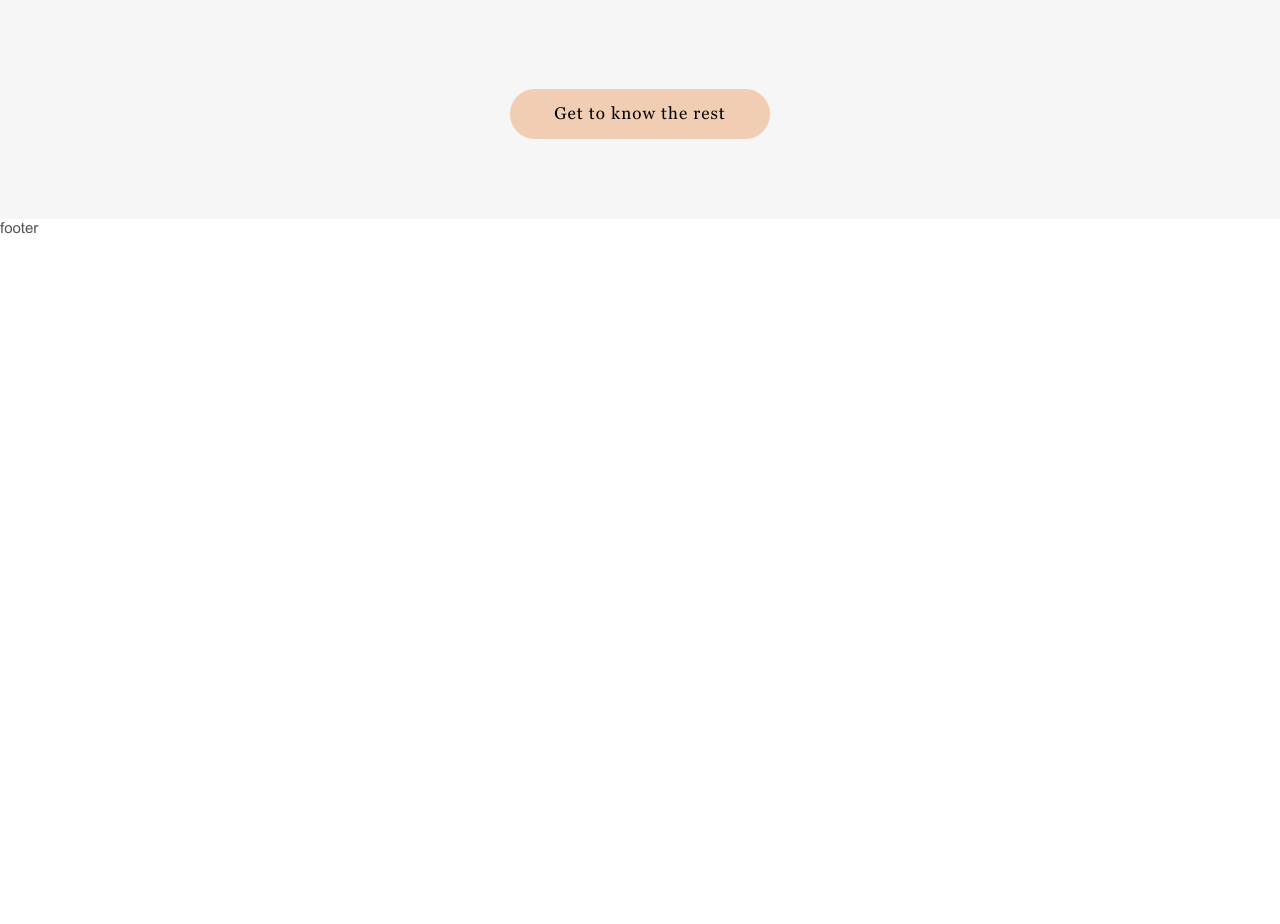
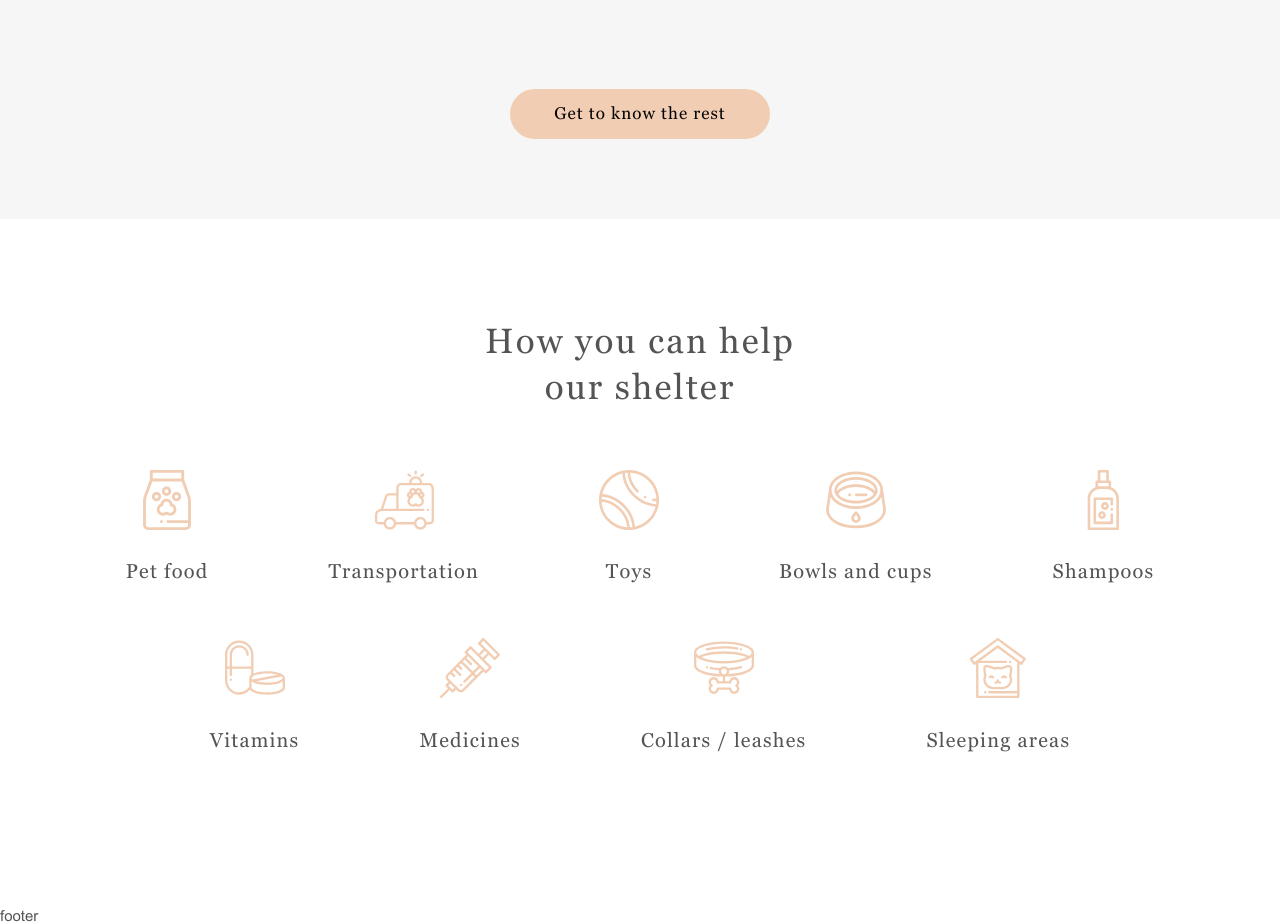
Before and after one commit to maks-1987/dev-rs, a plain HTML site: page pages/main/index.html in a window 1280 px wide. Shown: the part 2043-2967 px from the top of the page. Before the commit the page ends 2279 px from the top, so only its background shows below. Drawn offline with Linux system fonts and the light colour scheme; a script that the page names is missing.

Commit message:
feat: help sect layout

```diff
--- a/pages/main/index.html
+++ b/pages/main/index.html
@@ -100,43 +100,61 @@
       <!-- Help-section -->
       <div class="help-section">
         <div class="help-section-container container">
-          <div class="help-section__title"></div>
+          <h3 class="help-section__title">How you can help our shelter</h3>
           <div class="help-section__content">
             <div class="help-section__item help-item">
-              <div class="help-item__icon"></div>
-              <div class="help-item__text"></div>
+              <svg class="icon help-item__icon">
+                <use xlink:href="../../assets/icons/sprites.svg#Vector1"></use>
+              </svg>
+              <div class="help-item__text">Pet food</div>
             </div>
             <div class="help-section__item help-item">
-              <div class="help-item__icon"></div>
-              <div class="help-item__text"></div>
+              <svg class="icon help-item__icon">
+                <use xlink:href="../../assets/icons/sprites.svg#transportation"></use>
+              </svg>
+              <div class="help-item__text">Transportation</div>
             </div>
             <div class="help-section__item help-item">
-              <div class="help-item__icon"></div>
-              <div class="help-item__text"></div>
+              <svg class="icon help-item__icon">
+                <use xlink:href="../../assets/icons/sprites.svg#toys"></use>
+              </svg>
+              <div class="help-item__text">Toys</div>
             </div>
             <div class="help-section__item help-item">
-              <div class="help-item__icon"></div>
-              <div class="help-item__text"></div>
+              <svg class="icon help-item__icon">
+                <use xlink:href="../../assets/icons/sprites.svg#bowls-and-cups"></use>
+              </svg>
+              <div class="help-item__text">Bowls and cups</div>
             </div>
             <div class="help-section__item help-item">
-              <div class="help-item__icon"></div>
-              <div class="help-item__text"></div>
+              <svg class="icon help-item__icon">
+                <use xlink:href="../../assets/icons/sprites.svg#shampoos"></use>
+              </svg>
+              <div class="help-item__text">Shampoos</div>
             </div>
             <div class="help-section__item help-item">
-              <div class="help-item__icon"></div>
-              <div class="help-item__text"></div>
+              <svg class="icon help-item__icon">
+                <use xlink:href="../../assets/icons/sprites.svg#vitamins"></use>
+              </svg>
+              <div class="help-item__text">Vitamins</div>
             </div>
             <div class="help-section__item help-item">
-              <div class="help-item__icon"></div>
-              <div class="help-item__text"></div>
+              <svg class="icon help-item__icon">
+                <use xlink:href="../../assets/icons/sprites.svg#medicines"></use>
+              </svg>
+              <div class="help-item__text">Medicines</div>
             </div>
             <div class="help-section__item help-item">
-              <div class="help-item__icon"></div>
-              <div class="help-item__text"></div>
+              <svg class="icon help-item__icon">
+                <use xlink:href="../../assets/icons/sprites.svg#collars-or-leashes"></use>
+              </svg>
+              <div class="help-item__text">Collars / leashes</div>
             </div>
             <div class="help-section__item help-item">
-              <div class="help-item__icon"></div>
-              <div class="help-item__text"></div>
+              <svg class="icon help-item__icon">
+                <use xlink:href="../../assets/icons/sprites.svg#sleeping-area"></use>
+              </svg>
+              <div class="help-item__text">Sleeping areas</div>
             </div>
           </div>
         </div>
--- a/pages/main/scss/main.css
+++ b/pages/main/scss/main.css
@@ -44,7 +44,6 @@ h1 {
    * 2. Show the overflow in Edge and IE.
    */
 hr {
-  -webkit-box-sizing: content-box;
   box-sizing: content-box;
   /* 1 */
   height: 0;
@@ -82,7 +81,6 @@ abbr[title] {
   /* 1 */
   text-decoration: underline;
   /* 2 */
-  -webkit-text-decoration: underline dotted;
   text-decoration: underline dotted;
   /* 2 */
 }
@@ -230,7 +228,6 @@ fieldset {
    *    `fieldset` elements in all browsers.
    */
 legend {
-  -webkit-box-sizing: border-box;
   box-sizing: border-box;
   /* 1 */
   color: inherit;
@@ -265,7 +262,6 @@ textarea {
    */
 [type='checkbox'],
 [type='radio'] {
-  -webkit-box-sizing: border-box;
   box-sizing: border-box;
   /* 1 */
   padding: 0;
@@ -432,7 +428,6 @@ img {
   border-radius: 100px;
   border: 2px solid #f1cdb3;
   cursor: pointer;
-  -webkit-transition: background-color 0.3s;
   transition: background-color 0.3s;
 }
 
@@ -466,19 +461,14 @@ body {
 }
 
 .wrapper {
-  display: -ms-grid;
   display: grid;
-  -ms-grid-columns: 1fr;
   grid-template-columns: 1fr;
 }
 
 /* Start-screen section */
 .start-screen-wrapper {
-  display: -ms-grid;
   display: grid;
-  -ms-grid-columns: minmax(40px, 1fr) [left] minmax(180px, 470px) [middle] minmax(360px, 730px) [right] minmax(40px, 1fr);
   grid-template-columns: minmax(40px, 1fr) [left] minmax(180px, 470px) [middle] minmax(360px, 730px) [right] minmax(40px, 1fr);
-  -ms-grid-rows: 1fr 87vh;
   grid-template-rows: 1fr 87vh;
   background: radial-gradient(100% 215.42% at 0% 0%, #5b483a 0%, #262425 100%), #211f20;
   overflow: hidden;
@@ -491,11 +481,7 @@ body {
 }
 
 .header-container {
-  display: -webkit-box;
-  display: -ms-flexbox;
   display: flex;
-  -webkit-box-align: center;
-      -ms-flex-align: center;
   align-items: center;
   padding-top: 60px;
 }
@@ -527,10 +513,7 @@ body {
 }
 
 .header .nav__menu {
-  display: -ms-grid;
   display: grid;
-  -ms-grid-rows: 1fr;
-  -ms-grid-columns: (auto)[4];
   grid-template: 1fr/repeat(4, auto);
 }
 
@@ -539,23 +522,14 @@ body {
 }
 
 .header .nav__item a:hover {
-  -webkit-box-shadow: 0px 2px #f1cdb3;
   box-shadow: 0px 2px #f1cdb3;
   color: #fafafa;
-  -webkit-transition: color 0.4s;
   transition: color 0.4s;
-  -webkit-transition: -webkit-box-shadow 0.4s;
-  transition: -webkit-box-shadow 0.4s;
   transition: box-shadow 0.4s;
-  transition: box-shadow 0.4s, -webkit-box-shadow 0.4s;
 }
 
 .start-screen {
-  -ms-grid-column: 2;
-  -ms-grid-column-span: 1;
   grid-column: 2 / 3;
-  -ms-flex-item-align: center;
-      -ms-grid-row-align: center;
   align-self: center;
 }
 
@@ -594,18 +568,11 @@ body {
 
 /* About-section */
 .about-container {
-  display: -webkit-box;
-  display: -ms-flexbox;
   display: flex;
-  -webkit-box-pack: center;
-      -ms-flex-pack: center;
   justify-content: center;
-  -webkit-box-align: center;
-      -ms-flex-align: center;
   align-items: center;
   padding-top: 98px;
   padding-bottom: 100px;
-  -webkit-column-gap: 120px;
   column-gap: 120px;
 }
 
@@ -641,8 +608,11 @@ body {
 }
 
 /* Pets-section */
+.pets-section {
+  background-color: #f6f6f6;
+}
+
 .pets-container {
-  background-color: #f6f6f6;
   text-align: center;
   padding-top: 80px;
   padding-bottom: 80px;
@@ -667,12 +637,8 @@ body {
 }
 
 .pets-slider {
-  display: -ms-grid;
   display: grid;
-  -ms-grid-columns: minmax(40px, 55px) (minmax(100px, 1fr))[3] minmax(40px, 55px);
-      grid-template-columns: minmax(40px, 55px) repeat(3, minmax(100px, 1fr)) minmax(40px, 55px);
-  -webkit-box-align: center;
-      -ms-flex-align: center;
+  grid-template-columns: minmax(40px, 56px) repeat(3, minmax(100px, 1fr)) minmax(40px, 56px);
   align-items: center;
   margin-bottom: 92px;
 }
@@ -685,12 +651,17 @@ body {
   border: 2px solid #f1cdb3;
   background: url("../../../assets/icons/Arrow.svg") center no-repeat;
   margin-top: 30px;
+  cursor: pointer;
+  transition: background-color 0.3s;
+}
+
+.pets-slider .left-arrow:hover,
+.pets-slider .right-arrow:hover {
+  background-color: #fddcc4;
 }
 
 .pets-slider .right-arrow {
-  -ms-grid-column-align: right;
   justify-self: right;
-  -webkit-transform: rotate(180deg);
   transform: rotate(180deg);
 }
 
@@ -711,4 +682,53 @@ body {
 .pets-slider .slider-item button {
   width: 185px;
 }
+
+/* help-section */
+.help-section__title {
+  font-family: 'Georgia';
+  font-style: normal;
+  font-weight: 400;
+  font-size: 35px;
+  line-height: 130%;
+  letter-spacing: 0.06em;
+  margin-bottom: 60px;
+  margin-left: auto;
+  margin-right: auto;
+  max-width: 350px;
+  text-align: center;
+}
+
+.help-section__content {
+  display: flex;
+  justify-content: center;
+  flex-wrap: wrap;
+  column-gap: 10%;
+}
+
+.help-section-container {
+  padding-top: 100px;
+  padding-bottom: 100px;
+}
+
+.help-item {
+  text-align: center;
+  cursor: pointer;
+  margin-bottom: 55px;
+}
+
+.help-item__icon {
+  width: 60px;
+  height: 60px;
+  margin: 0 auto;
+  margin-bottom: 27px;
+}
+
+.help-item__text {
+  font-family: 'Georgia';
+  font-style: normal;
+  font-weight: 400;
+  font-size: 20px;
+  line-height: 115%;
+  letter-spacing: 0.06em;
+}
 /*# sourceMappingURL=main.css.map */
```
Also changed, not shown: assets/icons/sprites.svg (added). Lines whose indentation alone changed are shown as unchanged.
